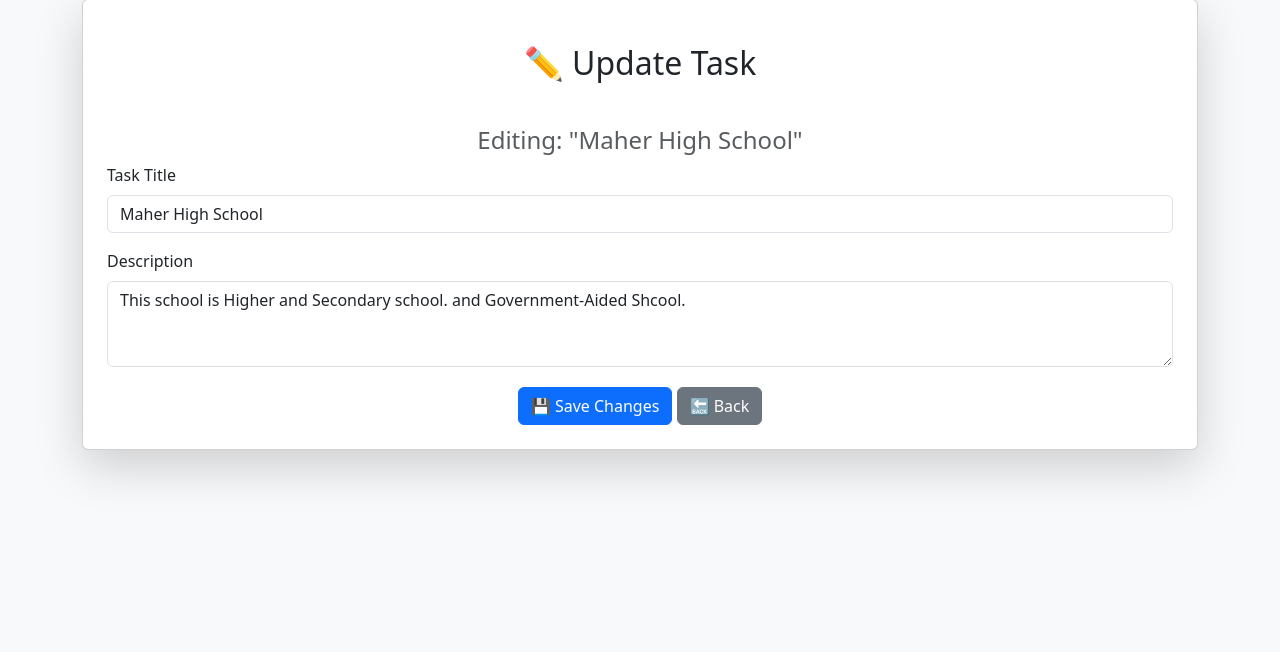
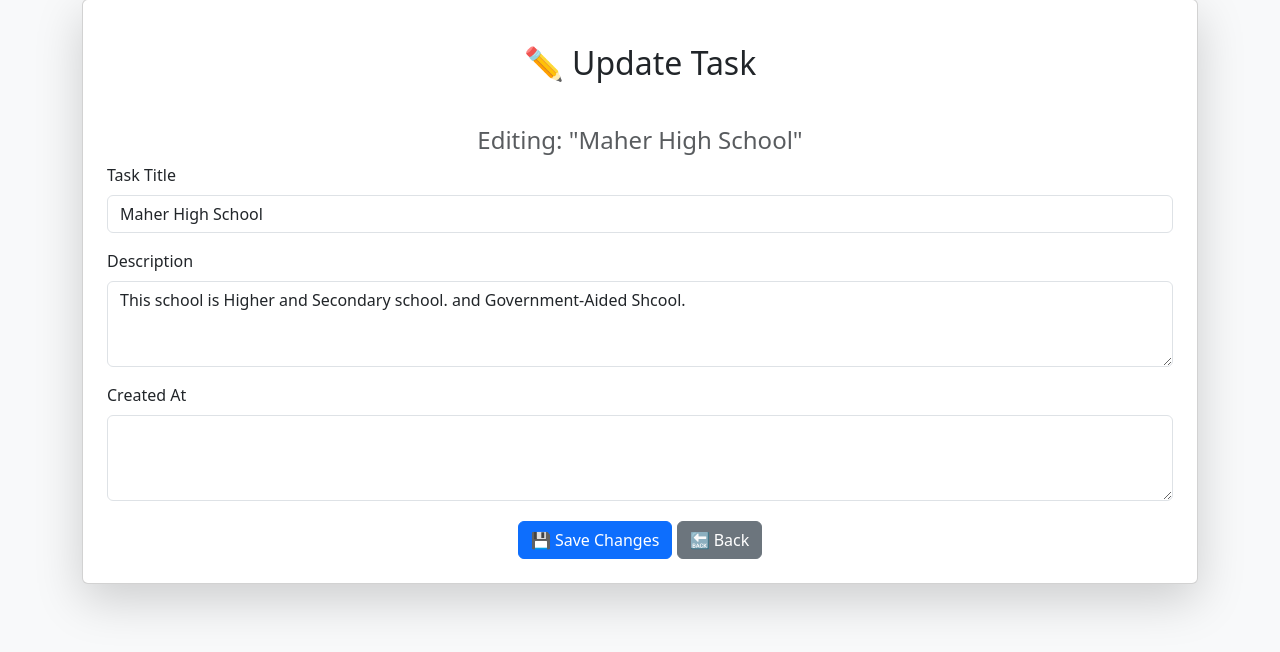
Before and after one commit to nepster440/todo-list-neps, a Django app: page /update/4/ in a window 1280 px wide. Shown: the part 107-759 px from the top of the page. Run offline with Django 5.2, Linux system fonts and the light colour scheme; data comes from the database, SQL or seed files in the repository.

Commit message:
Added created_at field to Task model

```diff
--- a/to_do/admin.py
+++ b/to_do/admin.py
@@ -1,6 +1,9 @@
 from django.contrib import admin
 from .models import Task
 
-admin.site.register(Task) # Task model ko admin panel me register kiya
 
+class TaskAdmin(admin.ModelAdmin):
+    list_display = ('title', 'description', 'created_at')  # Show in Admin Panel
+
+admin.site.register(Task, TaskAdmin)
 # Register your models here.
--- a/to_do/templates/to_do/task_list.html
+++ b/to_do/templates/to_do/task_list.html
@@ -32,6 +32,7 @@
         <tr>
             <td>{{ task.title }}</td>
             <td>{{ task.description }}</td>
+            <td>{{ task.created_at|date:"d M Y, h:i A" }}</td>
             <td>
                 <a href="{% url 'update_task' task.id %}" class="btn btn-primary btn-sm">✏️ Edit</a>
                 <a href="{% url 'delete_task' task.id %}" class="btn btn-danger btn-sm">❌ Delete</a>
--- a/to_do/templates/to_do/update_task.html
+++ b/to_do/templates/to_do/update_task.html
@@ -30,6 +30,11 @@
                     <textarea class="form-control" id="description" name="description" rows="3" required>{{ task.description }}</textarea>
                     <div class="invalid-feedback">Please enter a description.</div>
                 </div>
+                <div class="mb-3">
+                    <label for="description" class="form-label">Created At</label>
+                    <textarea class="form-control" id="created_at" name="description" rows="3" required>{{ task.created_at|date:"d M Y, h:i A" }}</textarea>
+                    <div class="invalid-feedback">Please enter a description.</div>
+                </div>
                 <div class="text-center">
                     <button type="submit" class="btn btn-primary">💾 Save Changes</button>
                     <a href="{% url 'task_list' %}" class="btn btn-secondary">🔙 Back</a>
```
